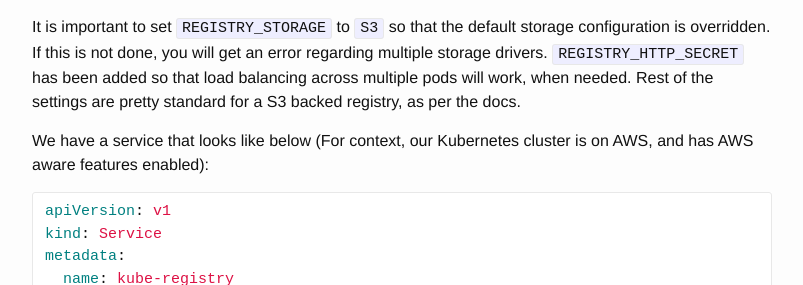
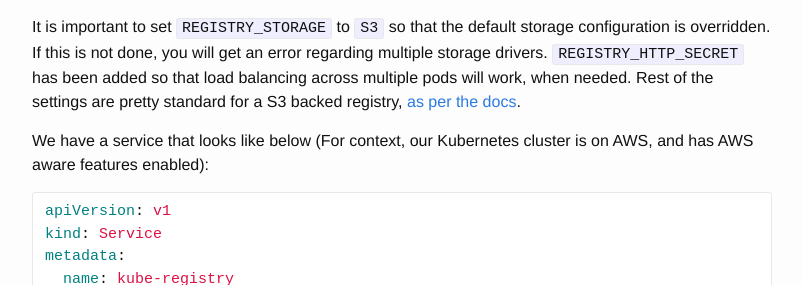
Before and after one commit to stacktoheap/stacktoheap.github.io, a Jekyll site: the page built from _posts/2016-01-01-s3-backed-docker-registry-on-kubernetes.markdown, in a window 1280 px wide and 900 px high, scrolled down 1635 px. Shown: the part 191-476 px from the top of the window, without its empty margins (238-1041 px from the left). Built offline with Jekyll 4.4.1, drawn with Linux system fonts in a browser that asks for light colours; comment, search, counter and statistics services are not loaded; part of the change alters nothing that is shown.

```diff
--- a/_posts/2016-01-01-s3-backed-docker-registry-on-kubernetes.markdown
+++ b/_posts/2016-01-01-s3-backed-docker-registry-on-kubernetes.markdown
@@ -1,7 +1,7 @@
 ---
 layout: post
 title: "Hosting an S3 backed Docker Registry on Kubernetes"
-excerpt: "Sharing docker images between developer workstations without a registry"
+excerpt: "Hosting an S3 backed Docker Registry on Kubernetes"
 reading_time: "6 mins"
 date: 2016-01-01 23:20
 comments: true
@@ -74,7 +74,7 @@ spec:
           protocol: TCP
 {% endhighlight %}
 
-It is important to set `REGISTRY_STORAGE` to `S3` so that the default storage configuration is overridden. If this is not done, you will get an error regarding multiple storage drivers. `REGISTRY_HTTP_SECRET` has been added so that load balancing across multiple pods will work, when needed. Rest of the settings are pretty standard for a S3 backed registry, as per the docs.
+It is important to set `REGISTRY_STORAGE` to `S3` so that the default storage configuration is overridden. If this is not done, you will get an error regarding multiple storage drivers. `REGISTRY_HTTP_SECRET` has been added so that load balancing across multiple pods will work, when needed. Rest of the settings are pretty standard for a S3 backed registry, [as per the docs](https://github.com/docker/distribution/blob/master/docs/configuration.md#storage).
 
 We have a service that looks like below (For context, our Kubernetes cluster is on AWS, and has AWS aware features enabled):
 
```
